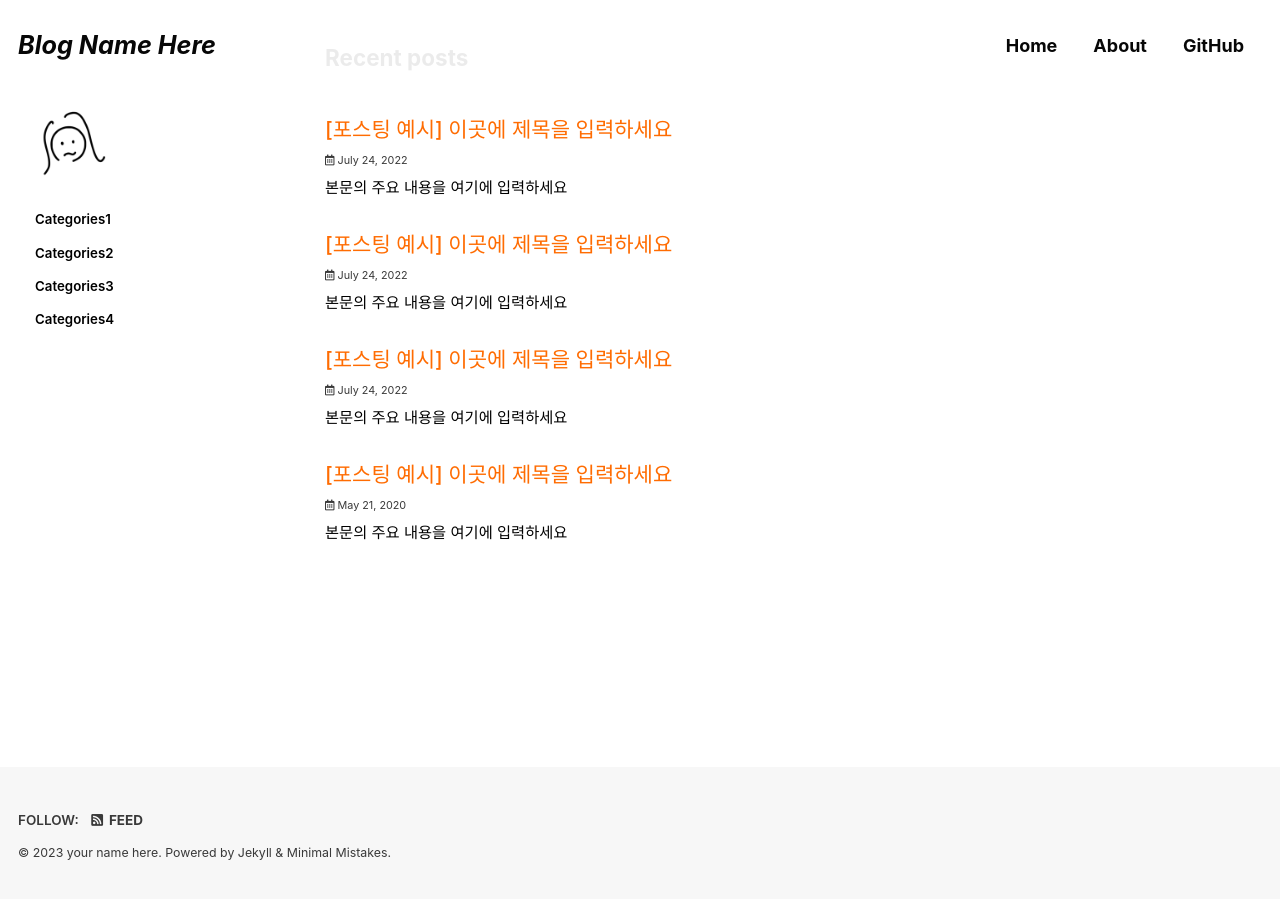
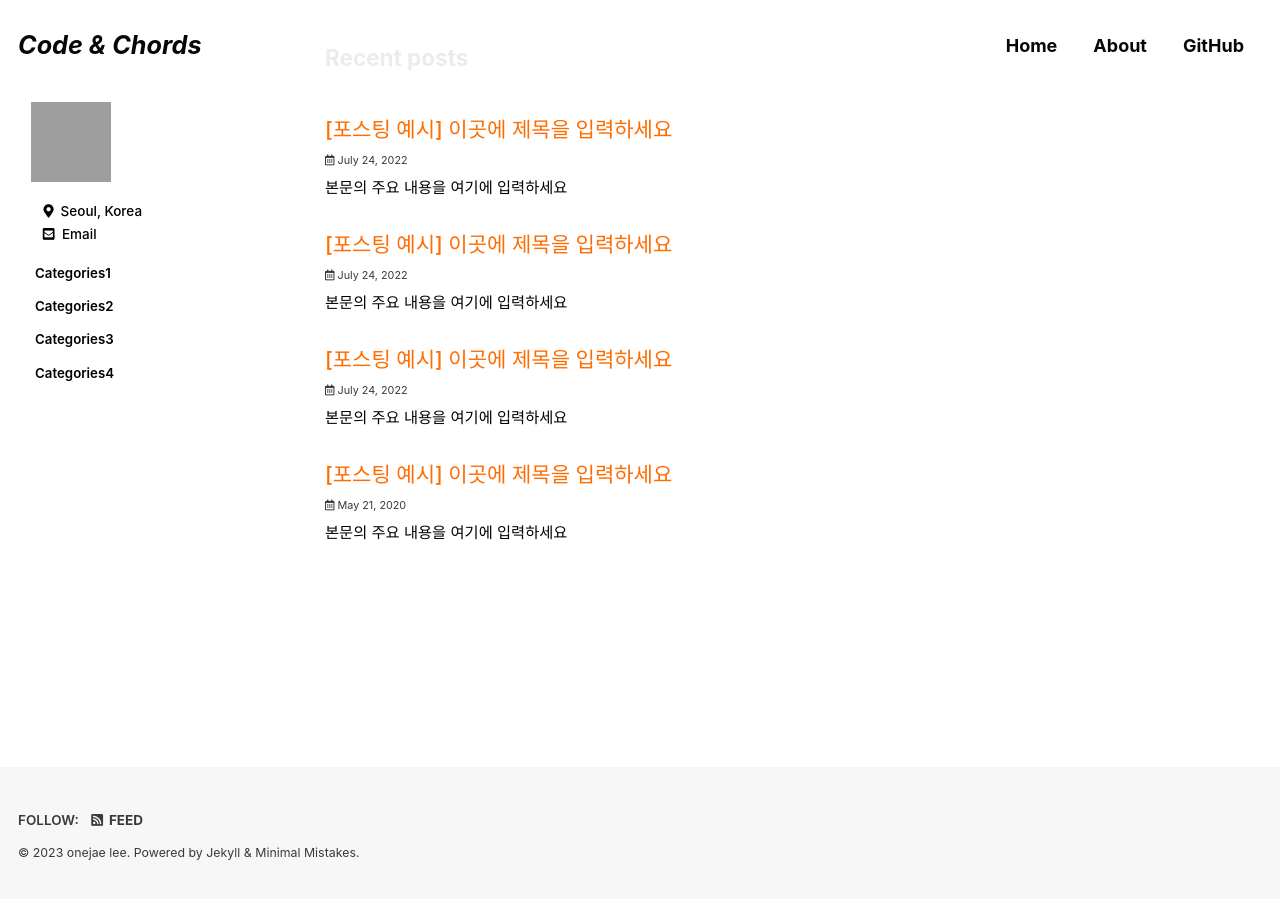
Before and after one commit to choiiis/minimal-mistakes-choiiis-customized, a Jekyll site: the page built from index.html, in a window 1280 px wide and 900 px high, scrolled down 90 px. Built offline with Jekyll 4.4.1, drawn with Linux system fonts in a browser that asks for light colours; cached includes are drawn as plain includes; some web fonts are replaced; the list of posts is cut into pages by our own code; grey boxes are pictures that could not be loaded.

Commit message:
Update _config.yml

```diff
--- a/_config.yml
+++ b/_config.yml
@@ -19,14 +19,14 @@ minimal_mistakes_skin: "plum" # "default" "air", "aqua", ...
 
 # Site Settings
 locale: "ko-KR" #"en-US"
-title: "Blog Name Here" # 상단 헤더에 보이는 블로그 명
+title: "Code & Chords" # 상단 헤더에 보이는 블로그 명
 title_separator: "&#124;"
 subtitle: # site tagline that appears below site title in masthead
-name: "your name here" # 블로그 닉네임 설정
-description: "this is my blog!" # 블로그 설명
-url: "https://github-account.github.io" # 블로그 URL
+name: "onejae lee" # 블로그 닉네임 설정
+description: "All about S/W engineering" # 블로그 설명
+url: "https://onejae.github.io" # 블로그 URL
 baseurl: # the subpath of your site, e.g. "/blog"
-repository: "github-account/github-account.github.io" # GitHub Repo 이름
+repository: "onejae/onejae.github.io" # GitHub Repo 이름
 teaser: #
 
 # logo                     : # 블로그명 앞에 로고 추가하고 싶을 경우 사용
@@ -99,10 +99,10 @@ analytics:
 # Site Author
 author:
   name: "your name here" # 블로그 닉네임
-  avatar: "/assets/images/meee.png" # 블로그 프로필 사진
+  avatar: "https://avatars.githubusercontent.com/u/8242504?v=4" # 블로그 프로필 사진
   #   bio              : "hi all!"
-  # location         : "Seoul, Korea"
-  # email            : "youremailhere@xxxxxx.com"
+  location         : "Seoul, Korea"
+  email            : "onejae@gmail.com"
 
   links: # 사이트 링크
 #     - label: "Email"
```
